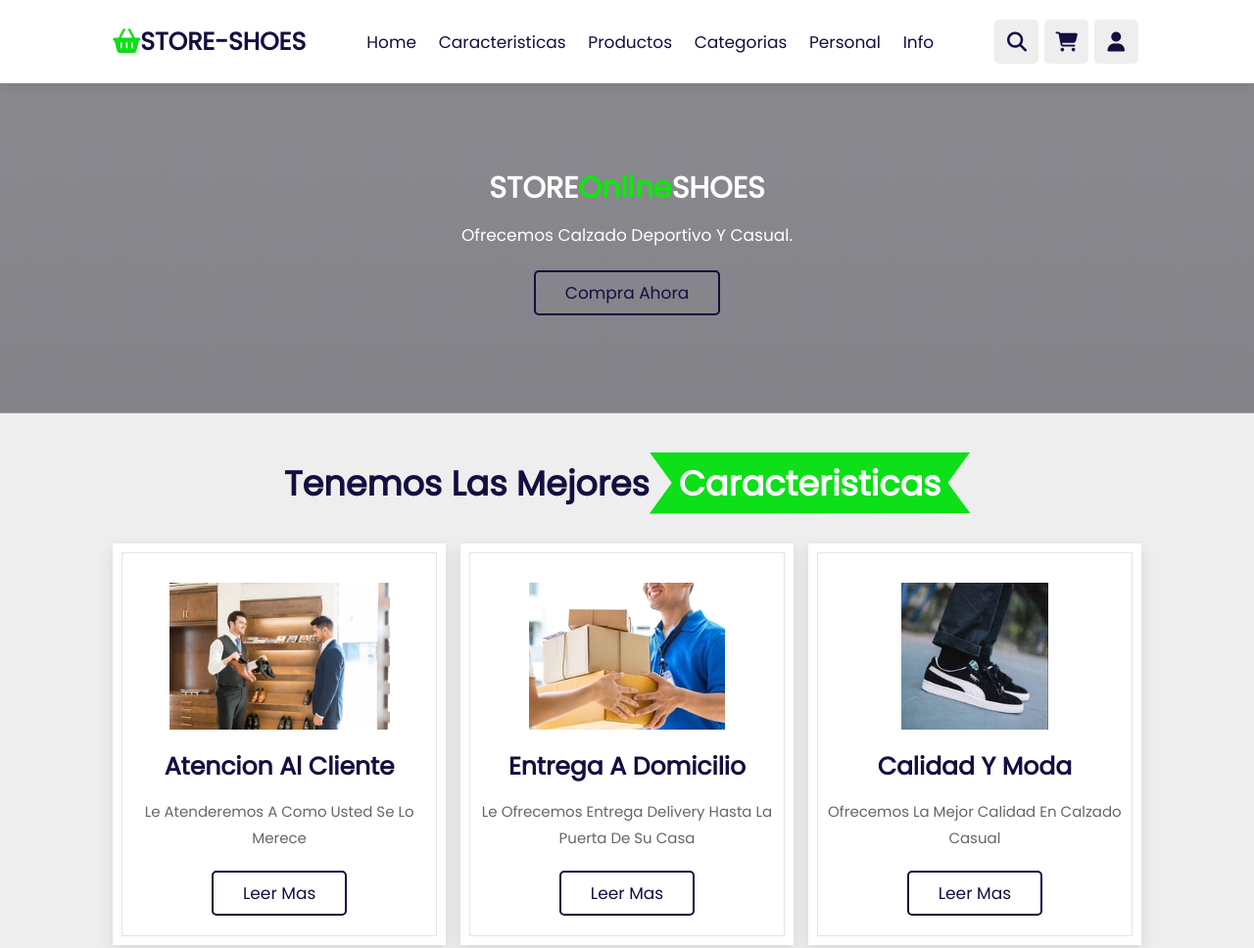
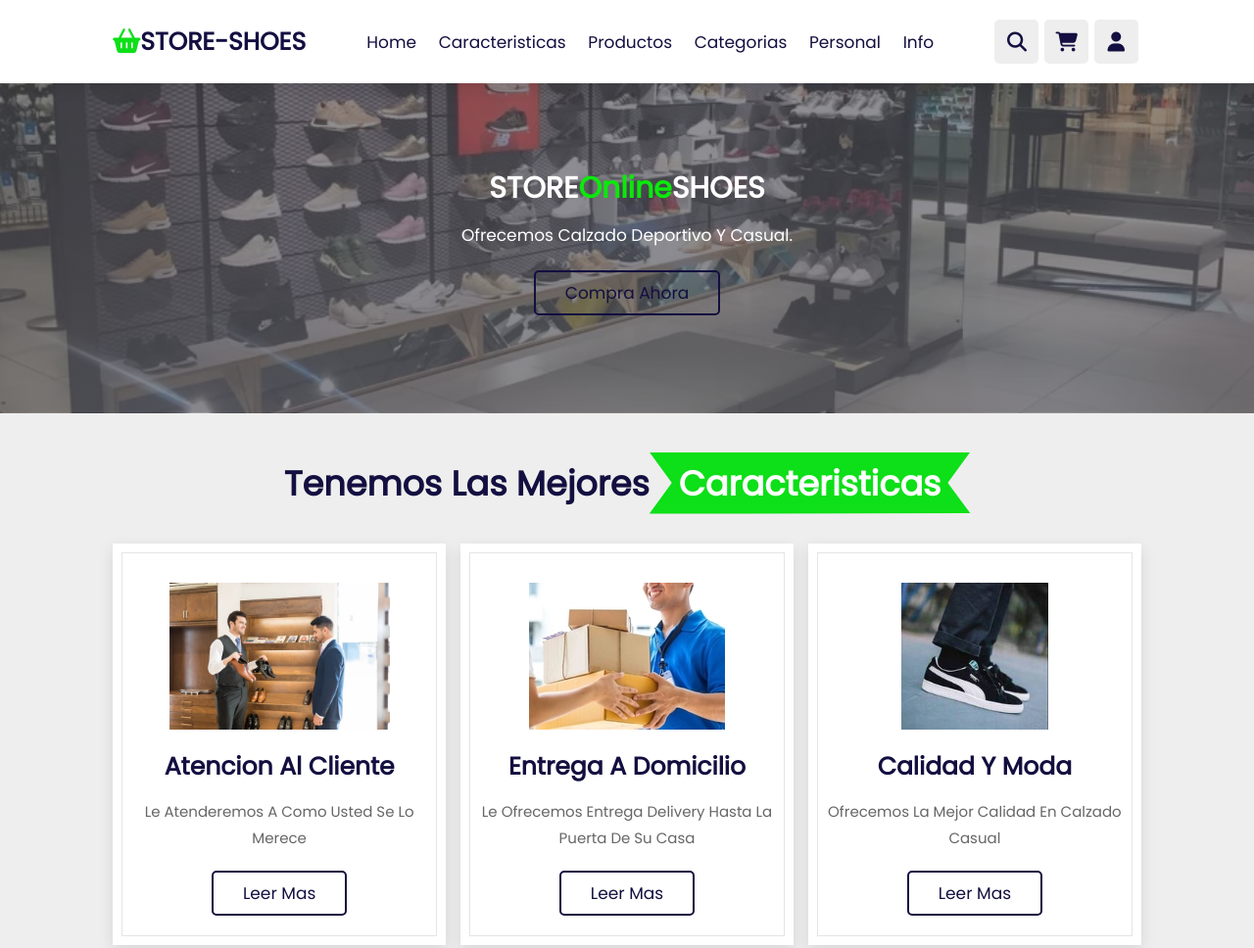
Before and after one commit to Cesar2812/ProyectoTiendaZapatos, a plain HTML site: page index.html in a window 1280 px wide. Shown: the top 968 px of the page at 98% size. Drawn offline with nearby package versions, Linux system fonts and the light colour scheme; the site is published under a folder, as on GitHub Pages, so addresses that start at the root find nothing.

Commit message:
Atualizacion

```diff
--- a/assets/css/estilo.css
+++ b/assets/css/estilo.css
@@ -307,7 +307,7 @@ section {
     display: flex;
     align-items: center;
     justify-content: center;
-    background-image: linear-gradient(rgba(78, 78, 87, 0.616), rgba(94, 94, 102, 0.75)), url(/assets/img/banner.webp);
+    background-image: linear-gradient(rgba(78, 78, 87, 0.616), rgba(94, 94, 102, 0.75)), url(../../assets/img/banner.webp);
     background-position: center;
     background-size: cover;
     padding-top: 17rem;
```
